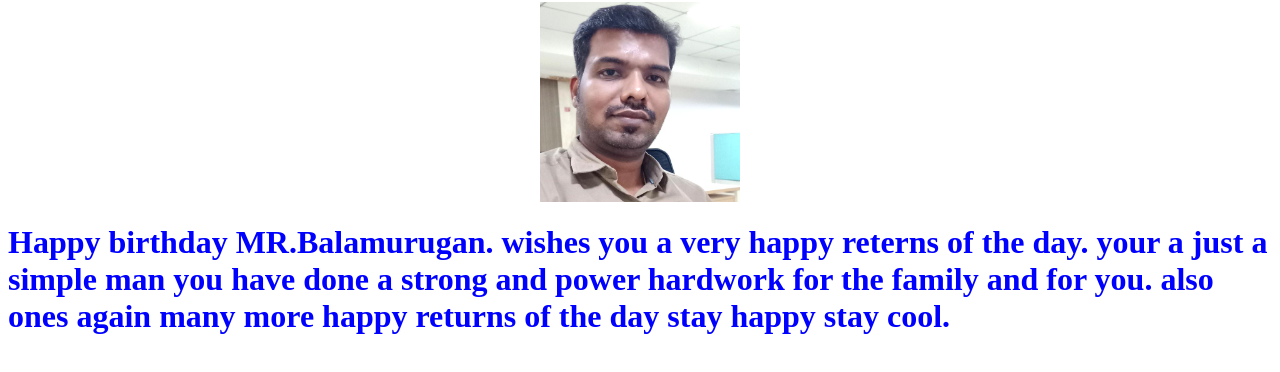
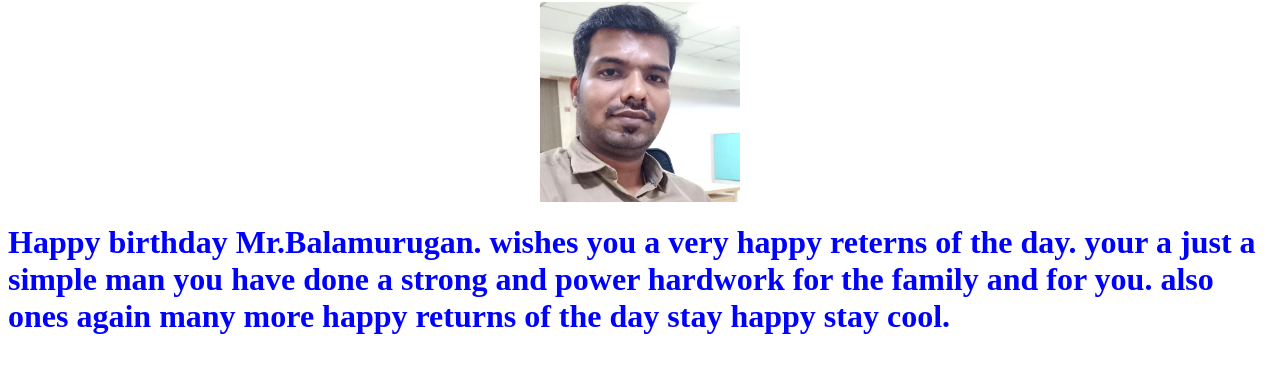
Before and after one commit to deepak20-10/bala, a plain HTML site: page index.html in a window 1280 px wide. Shown: the part 144-516 px from the top of the page. Drawn offline with Linux system fonts and the light colour scheme.

Commit message:
Update index.html

```diff
--- a/index.html
+++ b/index.html
@@ -16,6 +16,6 @@
     </marquee>
     <img src="dbm.jpg" style="height:200px;">
 </center>
- <h1>Happy birthday MR.Balamurugan. wishes you a very happy reterns of the day. your a just a simple man you have done a strong and power hardwork for the family and for you. also ones again many more happy returns of the day stay happy stay cool.</h1>
+ <h1>Happy birthday Mr.Balamurugan. wishes you a very happy reterns of the day. your a just a simple man you have done a strong and power hardwork for the family and for you. also ones again many more happy returns of the day stay happy stay cool.</h1>
 </body>
 </html>
```
